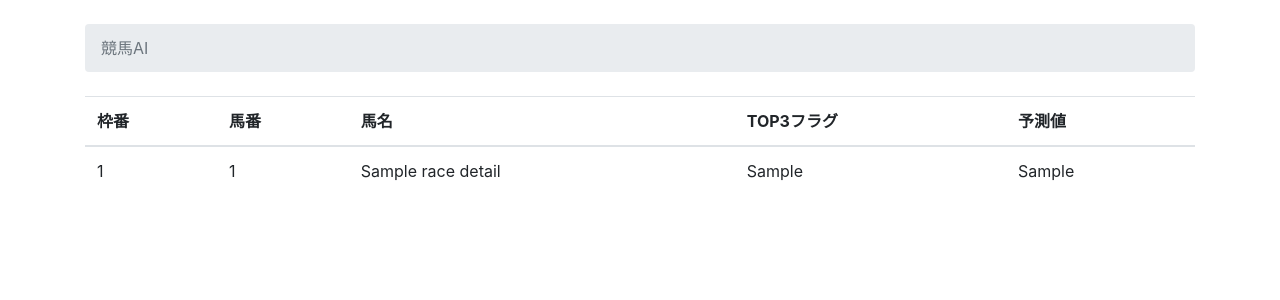
After one commit to Kento75/KeibaFront, a Django app: template prediction/templates/prediction/race_detail.html in a window 1280 px wide. The commit adds this page. Shown: the top 300 px of the page. Run offline with Django 3.2, Linux system fonts and the light colour scheme; the template is opened without the code that fills it: most values are stand-ins (such as "Sample title", 1, 10 or a date in 2020); parts of the project's set-up code (start-up, migrations or seed data) failed here and were passed over; some libraries are stand-ins or nearby versions.

Commit message:
テンプレートタグの追加

```diff
--- /dev/null
+++ b/prediction/templates/prediction/race_detail.html
@@ -0,0 +1,30 @@
+{% extends "prediction/base.html" %}
+{% block content %}
+  <div class="container">
+    <ol class="breadcrumb my-4">
+      <li class="breadcrumb-item active">競馬AI</li>
+    </ol>
+    <table class="table">
+      <thead class="thead-inverse">
+        <tr>
+          <th>枠番</th>
+          <th>馬番</th>
+          <th>馬名</th>
+          <th>TOP3フラグ</th>
+          <th>予測値</th>
+        </tr>
+      </thead>
+      <tbody>
+        {% for race_detail_list in race_detail_lists %}
+          <tr>
+            <td>{{ race_detail_list.frame_number }}</td>
+            <td>{{ race_detail_list.horse_number }}</td>
+            <td>{{ race_detail_list.horse_name }}</td>
+            <td>{{ race_detail_list.top3_flg }}</td>
+            <td>{{ race_detail_list.top3_ratio }}</td>
+          </tr>
+        {% endfor %}
+      </tbody>
+    </table>
+  </div>
+{% endblock content %}
--- a/prediction/templates/prediction/venue_race_info.html
+++ b/prediction/templates/prediction/venue_race_info.html
@@ -16,7 +16,9 @@
             <td>
               <ul>
                 <li>
-                  {{ race_data_list.race_number }}：{{ race_data_list.race_name }}
+                  <a href="{% url 'prediction:race_detail' year=race_data_list.year month=race_data_list.month day=race_data_list.day venue_no=race_data_list.venue_number race_no=race_data_list.race_number %}">
+                    {{ race_data_list.race_number }}：{{ race_data_list.race_name }}
+                  </a>
                 </li>
               </ul>
             </td>
--- a/prediction/urls.py
+++ b/prediction/urls.py
@@ -5,5 +5,8 @@ app_name = 'prediction'
 
 urlpatterns = [
     path('', views.race_index, name='race_index'),
-    path('year=<year>&month=<month>&day=<day>&venue_no=<venue_no>/', views.venue_race_info, name='venue_race_info'),
+    path('year=<year>&month=<month>&day=<day>&venue_no=<venue_no>/',
+         views.venue_race_info, name='venue_race_info'),
+    path('year=<year>&month=<month>&day=<day>&venue_no=<venue_no>/race_no=<race_no>/',
+         views.race_detail, name='race_detail'),
 ]
```
Also changed, not shown: prediction/templatetags/math.py (added, +9 -0 lines), prediction/views.py (+11 -0 lines).
